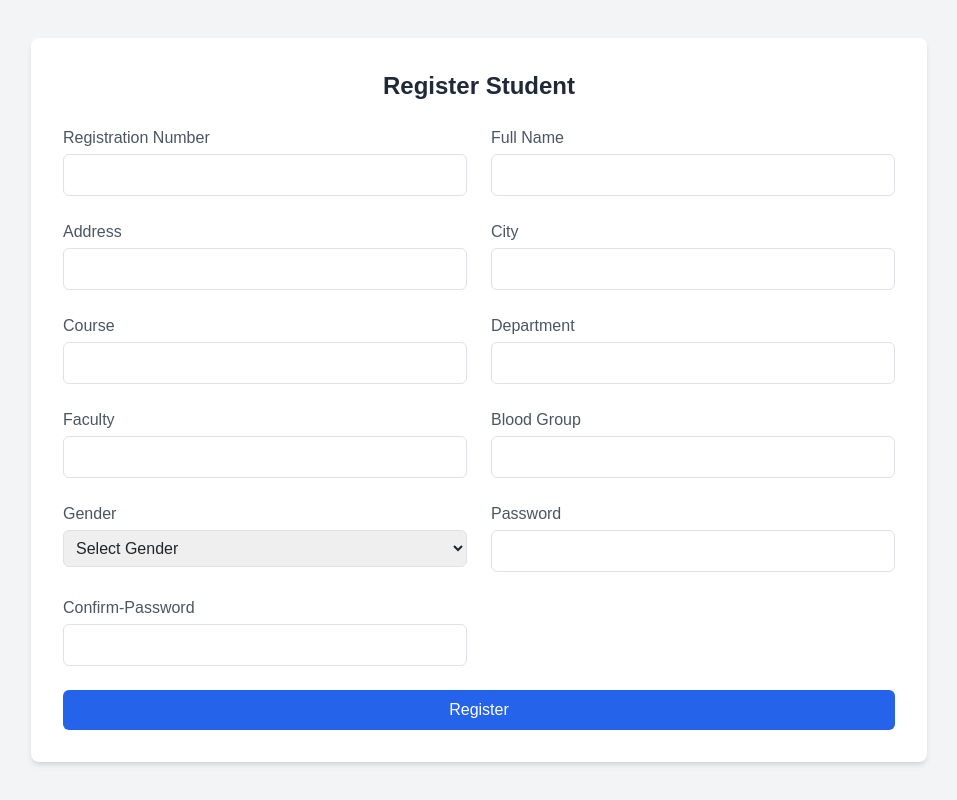
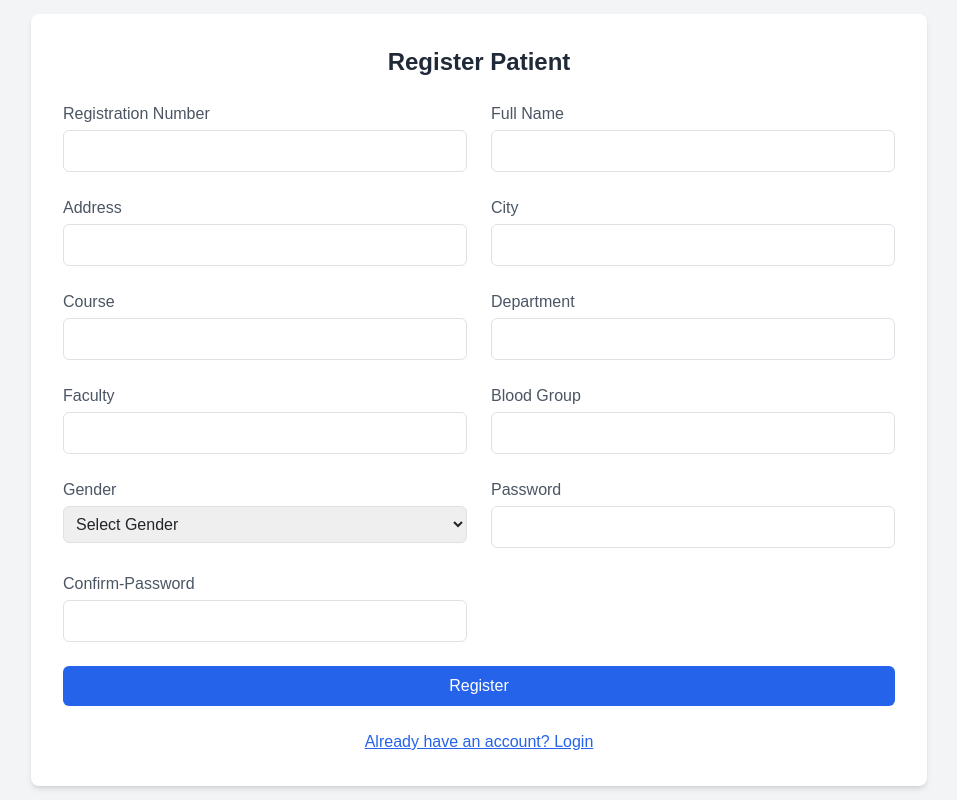
Before and after one commit to Thilankavishka/Healthcare-University-Medical-Centre-Management-System, a React (Vite) app in the folder frontend/: page /register in a window 1280 px wide. Shown: the whole page, without its empty margins (161-1118 px from the left). Built offline with nearby package versions, Linux system fonts and the light colour scheme; no server answers.

Commit message:
Create Navigation Between Login and Registration

```diff
--- a/frontend/src/components/RegisterPatient.jsx
+++ b/frontend/src/components/RegisterPatient.jsx
@@ -18,6 +18,10 @@ export default function RegisterStudent() {
   const [successMessage, setSuccessMessage] = useState("");
 
   const Navigate = useNavigate();
+
+  const tologin = () => {
+    Navigate("/login");
+  };
 
   const handlesubmit = (e) => {
     e.preventDefault();
@@ -56,7 +60,7 @@ export default function RegisterStudent() {
       <div className="flex items-center justify-center min-h-screen bg-gray-100">
         <div className="w-full max-w-4xl bg-white p-8 shadow-md rounded-lg">
           <h2 className="text-2xl font-bold text-center text-gray-800 mb-6">
-            Register Student
+            Register Patient
           </h2>
           {successMessage && (
             <div className="mb-4 text-green-500 text-sm text-center">
@@ -196,6 +200,14 @@ export default function RegisterStudent() {
               </button>
             </div>
           </form>
+          <div className="flex flex-col items-center">
+            <button
+              onClick={tologin}
+              className="block mt-4 text-center text-blue-600 hover:text-blue-800 underline "
+            >
+              Already have an account? Login
+            </button>
+          </div>
         </div>
       </div>
     </>
--- a/frontend/src/pages/Login.jsx
+++ b/frontend/src/pages/Login.jsx
@@ -89,12 +89,14 @@ export default function Login({ setRole2 }) {
         >
           Login
         </button>
-        <button
-          onClick={toregister}
-          className="block mt-4 text-center text-blue-600 hover:text-blue-800 underline"
-        >
-          Don’t have an account? Register
-        </button>
+        <div className="flex flex-col items-center">
+          <button
+            onClick={toregister}
+            className="block mt-4 text-center text-blue-600 hover:text-blue-800 underline "
+          >
+            Don’t have an account? Register
+          </button>
+        </div>
       </div>
     </div>
   );
```
